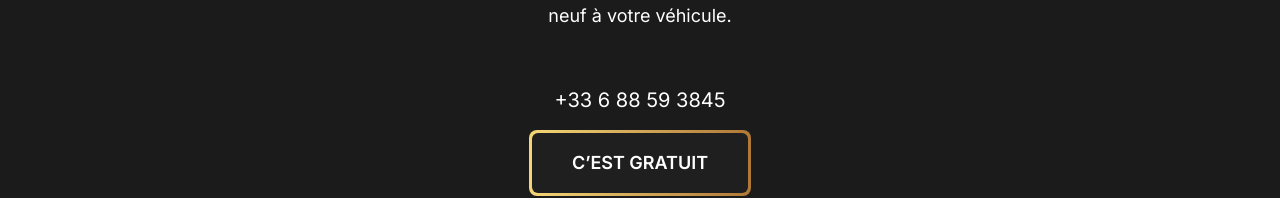
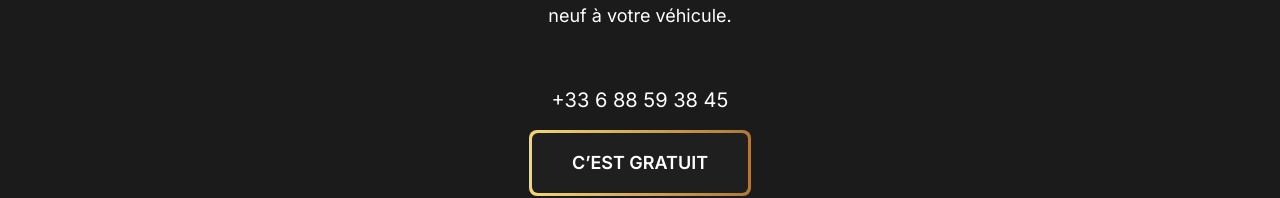
Before and after one commit to MathGiron/ffp-auto, a Next.js app: page / in a window 1280 px wide. Shown: the part 3322-3520 px from the top of the page. Built offline with nearby package versions, Linux system fonts and the light colour scheme.

Commit message:
Update Contact.tsx

```diff
--- a/src/components/Contact.tsx
+++ b/src/components/Contact.tsx
@@ -33,7 +33,7 @@ export function ContactMechanicButton() {
             onClick={copyPhoneNumber}
             className="text-white cursor-pointer text-xl transition-colors p-4 hover:bg-gradient-to-r hover:from-[#f4d676] hover:to-[#af7837] hover:bg-clip-text hover:text-transparent"
           >
-            +33 6 88 59 3845
+            +33 6 88 59 38 45
           </span>
 
 
```
